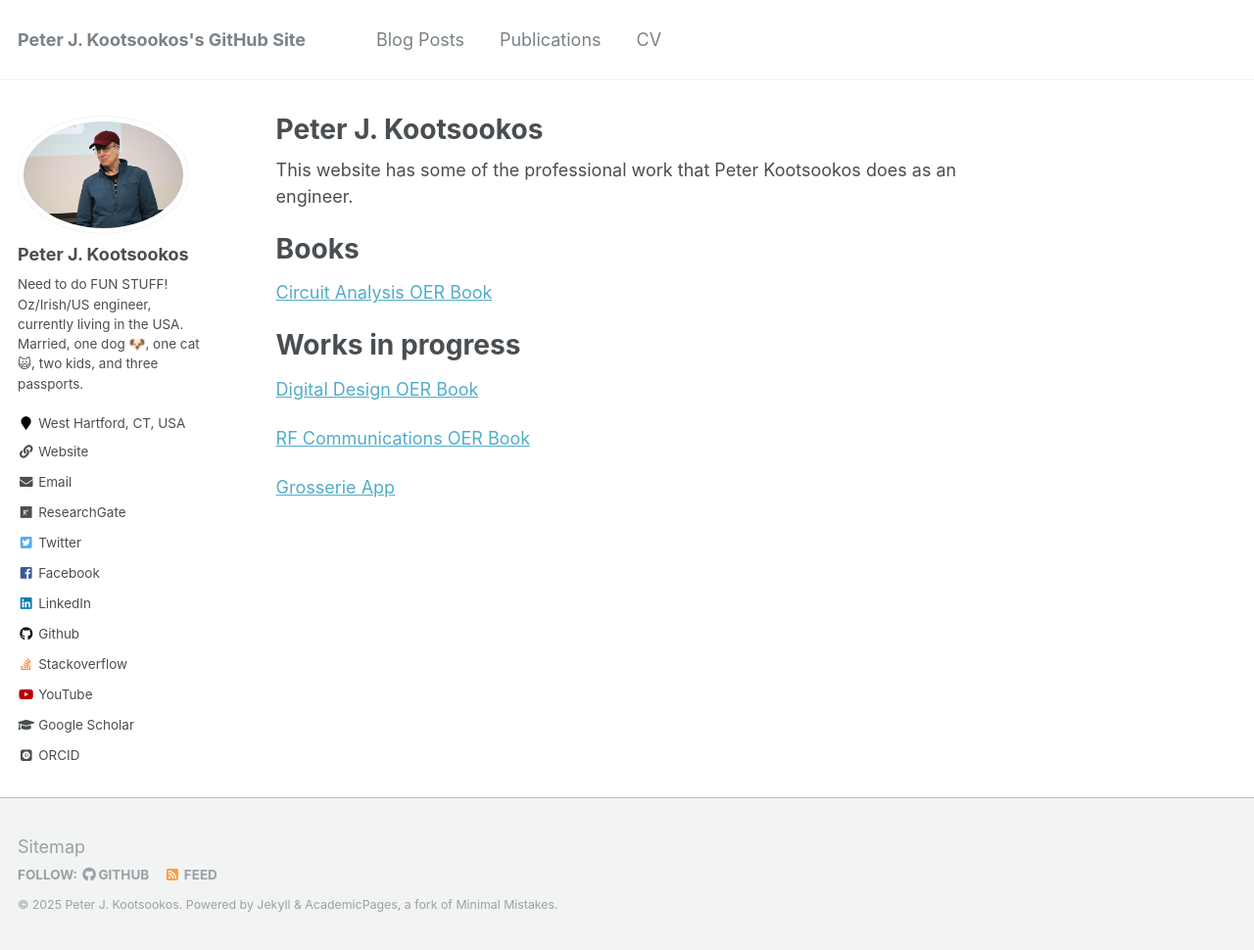
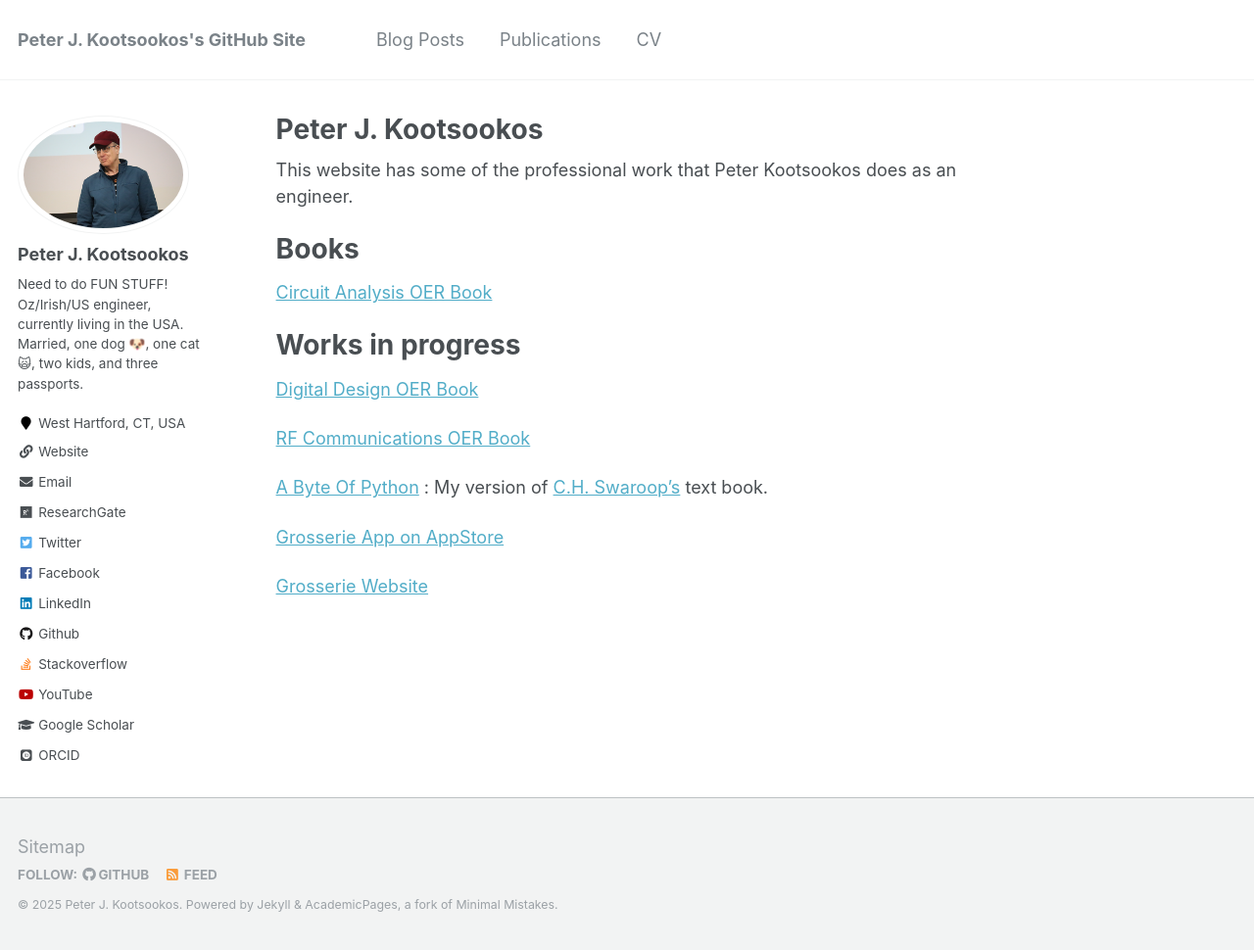
Before and after one commit to kootsoop/kootsoop.github.io, a Jekyll site: the page built from _pages/about.md, in a window 1280 px wide and 970 px high. Shown: the whole window at 98% size. Built offline with Jekyll 4.4.1, drawn with Linux system fonts in a browser that asks for light colours; some web fonts are replaced.

Commit message:
Added A Byte of Python link.

```diff
--- a/_pages/about.md
+++ b/_pages/about.md
@@ -20,4 +20,8 @@ This website has some of the professional work that Peter Kootsookos does as an
 
 [RF Communications OER Book](https://cv.kootsoop.com/rf_comms)
 
-[Grosserie App]("https://apps.apple.com/us/app/grosserie/id6748264839)
+[A Byte Of Python](https://cv.kootsoop.com/byte-of-python/) : My version of [C.H. Swaroop's](https://oercommons.org/browse?f.author=Swaroop+C.H.) text book.
+
+[Grosserie App on AppStore]("https://apps.apple.com/us/app/grosserie/id6748264839)
+
+[Grosserie Website]("https://grosserie.kootsoop.com)
```
